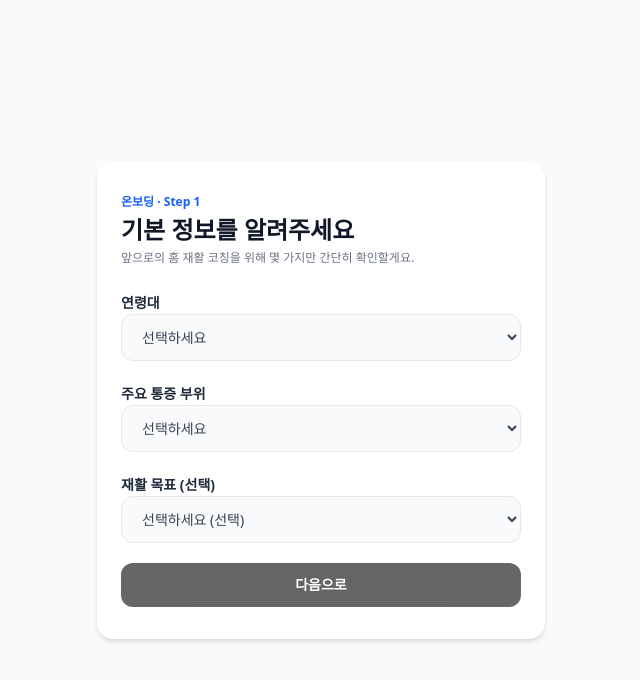
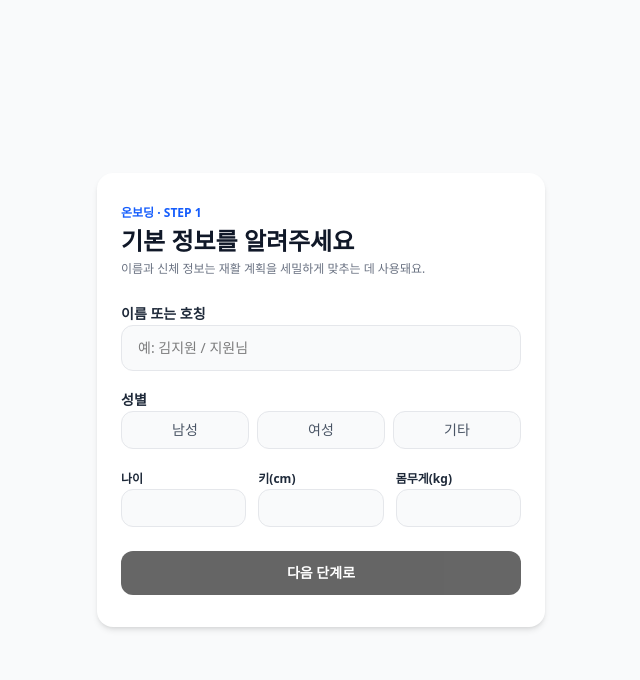
Before and after one commit to jeniferkim/rehab_web_fe, a React (Vite) app: page /login in a window 1280 px wide. Both pictures are taken after typing "Sample", "Sample123" into the empty fields and a click on the button "로그인". Shown: the top 680 px of the page, without its empty margins (319-959 px from the left). Built offline with nearby package versions, Linux system fonts and the light colour scheme; no server answers.

Commit message:
feat: 전체 온보딩 플로우 구축(mock intake save and triage)

```diff
--- a/package.json
+++ b/package.json
@@ -11,6 +11,7 @@
   },
   "dependencies": {
     "@tailwindcss/vite": "^4.1.17",
+    "axios": "^1.13.2",
     "react": "^19.1.0",
     "react-dom": "^19.1.0",
     "react-icons": "^5.5.0",
--- /dev/null
+++ b/src/apis/client.ts
@@ -0,0 +1,14 @@
+// src/apis/client.ts
+import axios from "axios";
+
+const API_BASE_URL =
+  import.meta.env.VITE_API_BASE_URL ?? "http://52.78.170.78:8080";
+
+export const apiClient = axios.create({
+  baseURL: API_BASE_URL,
+  headers: {
+    "Content-Type": "application/json",
+  },
+  // 필요하면
+  // withCredentials: true,
+});
--- /dev/null
+++ b/src/apis/intakeApi.ts
@@ -0,0 +1,22 @@
+// src/apis/intakeApi.ts
+import { apiClient } from "./client";
+import type { ApiResponse } from "../types/apis/common";
+import type { IntakeRequest, IntakeResult } from "../types/apis/intake";
+
+export const intakeApi = {
+  async getMyIntake(): Promise<IntakeResult | null> {
+    const { data } = await apiClient.get<ApiResponse<IntakeResult | null>>(
+      "/users/me/intake",
+    );
+    // 백엔드가 아직 result 를 null 안 줄 수도 있으니, 필요시 조정
+    return data.result;
+  },
+
+  async upsertMyIntake(payload: IntakeRequest): Promise<IntakeResult> {
+    const { data } = await apiClient.put<ApiResponse<IntakeResult>>(
+      "/users/me/intake",
+      payload,
+    );
+    return data.result;
+  },
+};
--- /dev/null
+++ b/src/apis/userApi.ts
@@ -0,0 +1,26 @@
+// src/apis/userApi.ts
+import { apiClient } from "./client";
+import type { ApiResponse } from "../types/apis/common";
+import type { AppUser, UserProfile, UpdateUserProfileRequest } from "../types/apis/user";
+
+function mapUserProfileToAppUser(result: UserProfile): AppUser {
+  return {
+    ...result,
+    onboardingCompleted: false, // intake 끝날 때 프론트에서 true 로 변경
+  };
+}
+
+export const userApi = {
+  async getMe(): Promise<AppUser> {
+    const { data } = await apiClient.get<ApiResponse<UserProfile>>("/users/me");
+    return mapUserProfileToAppUser(data.result);
+  },
+
+  async updateMe(payload: UpdateUserProfileRequest): Promise<AppUser> {
+    const { data } = await apiClient.patch<ApiResponse<UserProfile>>(
+      "/users/me",
+      payload,
+    );
+    return mapUserProfileToAppUser(data.result);
+  },
+};
--- a/src/pages/OnboardingAccessmentPage.tsx
+++ b/src/pages/OnboardingAccessmentPage.tsx
@@ -1,6 +1,10 @@
+// 문진 페이지에서 제출 시점에 서버에 저장
+
 // src/pages/onboarding/OnboardingAssessmentPage.tsx
-import React, { useState } from "react";
+import React, { useEffect, useState } from "react";
 import { useNavigate } from "react-router-dom";
+import { useAuthStore } from "../stores/authStore";
+import { intakeApi } from "../apis/intakeApi";
 
 const MSK_REGIONS = [
   "목 / 어깨",
@@ -30,6 +34,7 @@ function triageRisk(painScore: number): RiskLevel {
 
 const OnboardingAssessmentPage: React.FC = () => {
   const navigate = useNavigate();
+  const { user, setUser } = useAuthStore();
 
   const [selectedRegion, setSelectedRegion] = useState<string | null>(null);
   const [painScore, setPainScore] = useState<number | null>(null);
@@ -37,12 +42,21 @@ const OnboardingAssessmentPage: React.FC = () => {
     null
   );
   const [customGoal, setCustomGoal] = useState("");
+  const [symptomDetail, setSymptomDetail] = useState(""); // 증상 상세 설명
   const [showRiskModal, setShowRiskModal] = useState<RiskLevel | null>(null);
+  const [isSubmitting, setIsSubmitting] = useState(false);
 
+  useEffect(() => {
+    if (!user) {
+      navigate("/login", { replace: true });
+    }
+  }, [user, navigate]);
+
+  // 통증 부위 + 통증 점수만 필수, 목표/상세 설명은 선택
   const isValid = selectedRegion !== null && painScore !== null;
   const finalGoal = customGoal || selectedGoalPreset || "";
 
-  const handleSubmit = (e: React.FormEvent) => {
+  const handleSubmit = async (e: React.FormEvent) => {
     e.preventDefault();
     if (!isValid || painScore === null) return;
 
@@ -53,10 +67,37 @@ const OnboardingAssessmentPage: React.FC = () => {
 
     if (risk === "high") {
       setShowRiskModal("high");
-    } else {
-      // 온보딩 전체 완료 플래그는 여기서 세팅하면 됨
-      // setUser({ ...user, onboardingCompleted: true });
+      return;
+    }
+
+    // risk OK → 서버에 intake 저장
+    setIsSubmitting(true);
+    try {
+      const payload = {
+        painArea: mapRegionToPainAreaCode(selectedRegion),
+        painLevel: painScore,
+        goal: finalGoal,
+        exerciseExperience: "BEGINNER" as const,
+        symptomDetail,
+      };
+
+      // 나중에 실제 서버 연동 시 여기만 교체하면 됨
+      // await intakeApi.upsertMyIntake(payload);
+
+      // 데모용: 콘솔에만 출력
+      console.log("[Mock] /users/me/intake 요청 바디:", payload);
+
+      // 온보딩 완료 플래그를 프론트 유저 객체에 표시
+      if (user) {
+        setUser({
+          ...user,
+          onboardingCompleted: true,
+        });
+      }
+
       navigate("/app/home", { replace: true });
+    } finally {
+      setIsSubmitting(false);
     }
   };
 
@@ -147,7 +188,29 @@ const OnboardingAssessmentPage: React.FC = () => {
 
           <div className="h-px bg-gray-100" />
 
-          {/* 3. 재활 목표 (간단 프리셋 + 한 줄 입력) */}
+          {/* 3. 증상 상세 설명 (선택) */}
+          <section className="space-y-3">
+            <div className="flex items-center justify-between">
+              <h2 className="text-sm font-semibold text-gray-900">
+                요즘 어떤 상황에서 가장 불편한가요?
+              </h2>
+              <span className="text-[11px] text-gray-400">선택</span>
+            </div>
+            <p className="text-[11px] text-gray-500">
+              예: 오래 앉았다가 일어날 때 허리가 뻐근해요. 아침에 더 심해요.
+            </p>
+            <textarea
+              rows={3}
+              value={symptomDetail}
+              onChange={(e) => setSymptomDetail(e.target.value)}
+              placeholder="자유롭게 적어주세요. 나중에 AI 상담에 활용돼요."
+              className="w-full rounded-xl border border-gray-200 bg-gray-50 px-3 py-2 text-sm text-gray-900 placeholder:text-gray-400 focus:border-blue-500 focus:bg-white focus:ring-1 focus:ring-blue-200"
+            />
+          </section>
+
+          <div className="h-px bg-gray-100" />
+
+          {/* 4. 재활 목표 (간단 프리셋 + 한 줄 입력) */}
           <section className="space-y-3">
             <div className="flex items-center justify-between">
               <h2 className="text-sm font-semibold text-gray-900">
@@ -201,10 +264,10 @@ const OnboardingAssessmentPage: React.FC = () => {
           <div className="pt-2">
             <button
               type="submit"
-              disabled={!isValid}
+              disabled={!isValid || isSubmitting}
               className="w-full rounded-xl bg-black py-3 text-sm font-semibold text-white hover:bg-gray-900 disabled:cursor-not-allowed disabled:opacity-60"
             >
-              결과 확인하고 시작하기
+              {isSubmitting ? "저장 중..." : "결과 확인하고 시작하기"}
             </button>
           </div>
         </form>
@@ -236,3 +299,15 @@ const OnboardingAssessmentPage: React.FC = () => {
 };
 
 export default OnboardingAssessmentPage;
+
+// UI에서 사용하는 label -> 서버 코드로 매핑
+function mapRegionToPainAreaCode(label: string): string {
+  // 백엔드 ENUM 이름에 맞춰서 여기만 조정해주면 된다.
+  if (label.includes("목") || label.includes("어깨")) return "NECK";
+  if (label.includes("허리")) return "BACK";
+  if (label.includes("무릎")) return "KNEE";
+  if (label.includes("발목") || label.includes("발")) return "ANKLE";
+  if (label.includes("손")) return "HAND";
+  if (label.includes("고관절")) return "HIP";
+  return "ETC";
+}
--- a/src/pages/OnboardingProfilePage.tsx
+++ b/src/pages/OnboardingProfilePage.tsx
@@ -1,16 +1,25 @@
+// 신체 기본 정보 받기
+
 // src/pages/OnboardingProfilePage.tsx
 import React, { useEffect, useState } from "react";
 import { useNavigate } from "react-router-dom";
 import { useAuthStore } from "../stores/authStore";
+import type { Gender } from "../types/apis/user";
+import { userApi } from "../apis/userApi";
 
 const OnboardingProfilePage: React.FC = () => {
+
   const navigate = useNavigate();
   const { user, setUser } = useAuthStore();
 
-  // ✅ 닉네임/사용자 ID 제거 → 기본 프로필만
-  const [ageRange, setAgeRange] = useState("");
-  const [painArea, setPainArea] = useState("");
-  const [goal, setGoal] = useState("");
+  const [username, setUsername] = useState(user?.username ?? "");
+  const [gender, setGender] = useState<Gender | "">(
+    (user?.gender as Gender) ?? "",
+  );
+  const [age, setAge] = useState(user?.age ? String(user.age) : "");
+  const [height, setHeight] = useState(user?.height ? String(user.height) : "");
+  const [weight, setWeight] = useState(user?.weight ? String(user.weight) : "");
+  const [isSubmitting, setIsSubmitting] = useState(false);
 
   // 로그인 안 되어 있으면 로그인으로 돌려보내기
   useEffect(() => {
@@ -19,114 +28,163 @@ const OnboardingProfilePage: React.FC = () => {
     }
   }, [user, navigate]);
 
-  // 필수값: 연령대 + 주요 통증 부위
-  const isValid = !!(ageRange && painArea);
+  const isValid =
+    username.trim() &&
+    gender &&
+    age.trim() &&
+    height.trim() &&
+    weight.trim();
 
-  const handleSubmit = (e: React.FormEvent) => {
+  const handleSubmit = async (e: React.FormEvent) => {
     e.preventDefault();
     if (!user || !isValid) return;
 
-    // TODO: 프로필 정보 저장 (예: profileStore 또는 서버 전송)
-    // 이 예시는 user 객체에 임시로 붙여두는 형태라,
-    // 실제 타입 정의에 맞게 수정해서 사용하면 됨.
-    const updatedUser = {
-      ...user,
-      // ⚠ 실제 User 타입에 맞게 key 이름은 프로젝트에서 조정하기
-      profile: {
-        ageRange,
-        mainPainArea: painArea,
-        goal,
-      },
-      // 온보딩 전체 완료는 "문진까지 끝난 후"에 설정하는 걸 추천
-      // onboardingCompleted: true,
-    };
+    setIsSubmitting(true);
+    try {
+    // TODO: 나중에 실제 API 붙이기
+    // const updated = await userApi.updateMe(payload);
+    // setUser({ ...user, ...updated, profileCompleted: true });
 
-    setUser(updatedUser);
+    await new Promise((r) => setTimeout(r, 300)); // 데모용 딜레이
 
-    // 프로필 완료 후 → 문진(assessment) 페이지로 이동
-    navigate("/onboarding/assessment", { replace: true });
+    // 나중에 이거 주석 풀면 됨.
+    // try {
+    //   const payload = {
+    //     username: username.trim(),
+    //     gender: gender as Gender,
+    //     age: Number(age),
+    //     height: Number(height),
+    //     weight: Number(weight),
+    //   };
+
+    //   // 1) 서버에 프로필 저장
+    //   const updated = await userApi.updateMe(payload);
+
+    //   // 2) 프론트 상태 업데이트 (profileCompleted 반영)
+    //   setUser({
+    //     ...user,
+    //     ...updated,
+    //     profileCompleted: true,
+    //   });
+
+      // 3) 다음 단계(문진)로 이동
+      navigate("/onboarding/assessment", { replace: true });
+    } finally {
+      setIsSubmitting(false);
+    }
   };
+
+  console.log(user);
 
   return (
     <div className="flex min-h-screen items-center justify-center bg-gray-50 px-4">
       <div className="w-full max-w-md rounded-2xl bg-white px-6 py-8 shadow-md">
         {/* 상단 타이틀 */}
         <header className="mb-6">
-          <p className="text-xs font-semibold text-blue-600">온보딩 · Step 1</p>
+          <p className="text-xs font-semibold text-blue-600">
+            온보딩 · STEP 1
+          </p>
           <h1 className="mt-1 text-2xl font-bold text-gray-900">
             기본 정보를 알려주세요
           </h1>
           <p className="mt-1 text-xs text-gray-500">
-            앞으로의 홈 재활 코칭을 위해 몇 가지만 간단히 확인할게요.
+            이름과 신체 정보는 재활 계획을 세밀하게 맞추는 데 사용돼요.
           </p>
         </header>
 
         {/* 폼 */}
-        <form className="space-y-5" onSubmit={handleSubmit}>
-          {/* 연령대 */}
+        <form className="space-y-4" onSubmit={handleSubmit}>
+          {/* 이름 */}
           <div className="space-y-2">
             <label className="text-sm font-semibold text-gray-800">
-              연령대
+              이름 또는 호칭
             </label>
-            <select
-              className="w-full rounded-xl border border-gray-200 bg-gray-50 px-4 py-3 text-sm text-gray-700 outline-none focus:border-blue-500 focus:bg-white focus:ring-1 focus:ring-blue-200"
-              value={ageRange}
-              onChange={(e) => setAgeRange(e.target.value)}
-            >
-              <option value="">선택하세요</option>
-              <option value="20s">20대</option>
-              <option value="30s">30대</option>
-              <option value="40s">40대</option>
-              <option value="50s">50대</option>
-              <option value="60+">60대 이상</option>
-            </select>
+            <input
+              type="text"
+              placeholder="예: 김지원 / 지원님"
+              className="w-full rounded-xl border border-gray-200 bg-gray-50 px-4 py-3 text-sm outline-none focus:border-blue-500 focus:bg-white focus:ring-1 focus:ring-blue-200"
+              value={username}
+              onChange={(e) => setUsername(e.target.value)}
+            />
           </div>
 
-          {/* 주요 통증 부위 */}
+          {/* 성별 */}
           <div className="space-y-2">
-            <label className="text-sm font-semibold text-gray-800">
-              주요 통증 부위
-            </label>
-            <select
-              className="w-full rounded-xl border border-gray-200 bg-gray-50 px-4 py-3 text-sm text-gray-700 outline-none focus:border-blue-500 focus:bg-white focus:ring-1 focus:ring-blue-200"
-              value={painArea}
-              onChange={(e) => setPainArea(e.target.value)}
-            >
-              <option value="">선택하세요</option>
-              <option value="knee">무릎</option>
-              <option value="back">허리</option>
-              <option value="shoulder">어깨</option>
-              <option value="neck">목</option>
-              <option value="etc">기타</option>
-            </select>
+            <label className="text-sm font-semibold text-gray-800">성별</label>
+            <div className="flex gap-2">
+              {[
+                { value: "MALE" as Gender, label: "남성" },
+                { value: "FEMALE" as Gender, label: "여성" },
+                { value: "OTHER" as Gender, label: "기타" },
+              ].map((item) => {
+                const active = gender === item.value;
+                return (
+                  <button
+                    key={item.value}
+                    type="button"
+                    onClick={() => setGender(item.value)}
+                    className={[
+                      "flex-1 rounded-xl border px-3 py-2 text-sm font-medium transition",
+                      active
+                        ? "border-blue-500 bg-blue-50 text-blue-600"
+                        : "border-gray-200 bg-gray-50 text-gray-600 hover:bg-white",
+                    ].join(" ")}
+                  >
+                    {item.label}
+                  </button>
+                );
+              })}
+            </div>
           </div>
 
-          {/* 재활 목표 (선택) */}
-          <div className="space-y-2">
-            <label className="text-sm font-semibold text-gray-800">
-              재활 목표 (선택)
-            </label>
-            <select
-              className="w-full rounded-xl border border-gray-200 bg-gray-50 px-4 py-3 text-sm text-gray-700 outline-none focus:border-blue-500 focus:bg-white focus:ring-1 focus:ring-blue-200"
-              value={goal}
-              onChange={(e) => setGoal(e.target.value)}
-            >
-              <option value="">선택하세요 (선택)</option>
-              <option value="pain">통증 줄이기</option>
-              <option value="daily">일상생활 복귀</option>
-              <option value="sport">운동/스포츠 복귀</option>
-              <option value="health">전반적인 건강 관리</option>
-            </select>
+          {/* 나이 / 키 / 몸무게 */}
+          <div className="grid grid-cols-3 gap-3">
+            <div className="space-y-1">
+              <label className="text-xs font-semibold text-gray-800">
+                나이
+              </label>
+              <input
+                type="number"
+                min={0}
+                className="w-full rounded-xl border border-gray-200 bg-gray-50 px-3 py-2 text-sm outline-none focus:border-blue-500 focus:bg-white focus:ring-1 focus:ring-blue-200"
+                value={age}
+                onChange={(e) => setAge(e.target.value)}
+              />
+            </div>
+            <div className="space-y-1">
+              <label className="text-xs font-semibold text-gray-800">
+                키(cm)
+              </label>
+              <input
+                type="number"
+                min={0}
+                className="w-full rounded-xl border border-gray-200 bg-gray-50 px-3 py-2 text-sm outline-none focus:border-blue-500 focus:bg-white focus:ring-1 focus:ring-blue-200"
+                value={height}
+                onChange={(e) => setHeight(e.target.value)}
+              />
+            </div>
+            <div className="space-y-1">
+              <label className="text-xs font-semibold text-gray-800">
+                몸무게(kg)
+              </label>
+              <input
+                type="number"
+                min={0}
+                className="w-full rounded-xl border border-gray-200 bg-gray-50 px-3 py-2 text-sm outline-none focus:border-blue-500 focus:bg-white focus:ring-1 focus:ring-blue-200"
+                value={weight}
+                onChange={(e) => setWeight(e.target.value)}
+              />
+            </div>
           </div>
 
-          {/* 버튼 영역 – 스킵 제거 */}
-          <div className="mt-4">
+          {/* 버튼 */}
+          <div className="pt-2">
             <button
               type="submit"
-              disabled={!isValid}
+              disabled={!isValid || isSubmitting}
               className="w-full rounded-xl bg-black py-3 text-sm font-semibold text-white hover:bg-gray-900 disabled:cursor-not-allowed disabled:opacity-60"
             >
-              다음으로
+              {isSubmitting ? "저장 중..." : "다음 단계로"}
             </button>
           </div>
         </form>
--- /dev/null
+++ b/src/routes/ProtectedAppRoute.tsx
@@ -0,0 +1,15 @@
+// src/routes/ProtectedAppRoute.tsx
+import { Navigate, Outlet } from "react-router-dom";
+import { useAuthStore } from "../stores/authStore";
+
+export const ProtectedAppRoute = () => {
+  const { user } = useAuthStore();
+
+  if (!user) return <Navigate to="/login" replace />;
+
+  if (!user.onboardingCompleted) {
+    return <Navigate to="/onboarding/profile" replace />;
+  }
+
+  return <Outlet />;
+};
--- a/src/stores/authStore.ts
+++ b/src/stores/authStore.ts
@@ -1,14 +1,9 @@
 // src/stores/authStore.ts
 import { create } from "zustand";
-
-type User = {
-  id: string;
-  email: string;
-  onboardingCompleted: boolean;
-};
+import type { AppUser } from "../types/apis/user";
 
 type AuthState = {
-  user: User | null;
+  user: AppUser | null;
   isAuthenticated: boolean;
   login: (params: { email: string; password: string }) => Promise<void>;
   signup: (params: {
@@ -17,34 +12,31 @@ type AuthState = {
     phone?: string;
   }) => Promise<void>;
   logout: () => void;
-  setUser: (user: User | null) => void; // 카카오 콜백 등에서 직접 세팅
+  setUser: (user: AppUser | null) => void;
 };
 
 export const useAuthStore = create<AuthState>((set) => ({
   user: null,
   isAuthenticated: false,
 
-  login: async ({ email, password }) => {
-    // TODO: 여기에서 실제 로그인 API 호출
-    // const { data } = await axios.post("/api/login", { email, password });
-    // set({ user: data.user, isAuthenticated: true });
-
+  login: async ({ email }) => {
+    // TODO: 여기에서 실제 로그인 API 연동 후 /users/me 호출로 교체
     // 일단 더미 구현 (나중에 API로 교체)
     await new Promise((r) => setTimeout(r, 500));
+    const dummyUser: AppUser = {
+      id: "1",
+      email,
+      onboardingCompleted: false,
+    };
+
     set({
-      user: {
-        id: "1",
-        email,
-        onboardingCompleted: false, // 또는 true
-      },
+      user: dummyUser,
       isAuthenticated: true,
     });
   },
 
-  signup: async ({ email, password, phone }) => {
+  signup: async () => {
     // TODO: 실제 회원가입 API 호출
-    // await axios.post("/api/signup", { email, password, phone });
-
     // 일단 더미 딜레이만
     await new Promise((r) => setTimeout(r, 500));
   },
--- /dev/null
+++ b/src/types/apis/common.ts
@@ -0,0 +1,7 @@
+// 공통 API 응답 래퍼
+export interface ApiResponse<T> {
+  isSuccess: boolean;
+  code: string;
+  message: string;
+  result: T;
+}
--- /dev/null
+++ b/src/types/apis/intake.ts
@@ -0,0 +1,22 @@
+// src/types/apis/intake.ts
+
+// 백엔드 enum이 있다면 여기에 맞춰 union 으로 조정해도 됨
+export type PainAreaCode = string; // 예: "NECK", "KNEE" ...
+export type ExerciseExperience = "BEGINNER" | "INTERMEDIATE" | "ADVANCED";
+
+export interface IntakeRequest {
+  painArea: PainAreaCode;
+  painLevel: number; // 0~10
+  goal: string;
+  exerciseExperience: ExerciseExperience;
+}
+
+export interface IntakeResult {
+  intakeId: number;
+  painArea: PainAreaCode;
+  painLevel: number;
+  goal: string;
+  exerciseExperience: ExerciseExperience;
+  createdAt: string; // ISO string
+  updatedAt: string;
+}
--- /dev/null
+++ b/src/types/apis/user.ts
@@ -0,0 +1,35 @@
+// src/types/apis/user.ts
+
+// 백엔드 ENUM
+export type Gender = "MALE" | "FEMALE" | "OTHER";
+
+// ✅ 백엔드에서 내려오는 "완전한" 프로필 구조
+export interface UserProfile {
+  userId: number;
+  username: string;
+  email: string;
+  gender: Gender;
+  age: number;
+  height: number;
+  weight: number;
+  profileCompleted: boolean;
+}
+
+// ✅ 프론트에서만 쓰는 유저 타입
+// - 로그인 직후처럼 일부 정보만 있는 상태도 허용
+// - 과거 코드의 id 사용을 위해 id도 옵션으로 추가
+export type AppUser = Partial<UserProfile> & {
+  // 프론트에서만 쓰는 임시 id (예전 코드 호환용)
+  id?: string | number;
+  // 온보딩(문진) 완료 여부 플래그
+  onboardingCompleted?: boolean;
+};
+
+// ✅ 프로필 수정 요청 바디 (백엔드 스펙 그대로)
+export interface UpdateUserProfileRequest {
+  username: string;
+  gender: Gender;
+  age: number;
+  height: number;
+  weight: number;
+}
```
Also changed, not shown: 2 other files (tests, documents, lock files or other folders).
